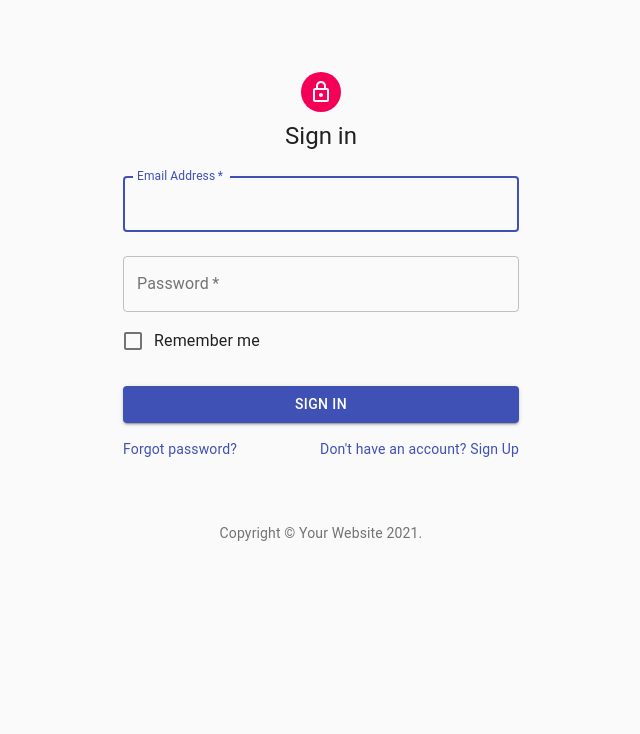
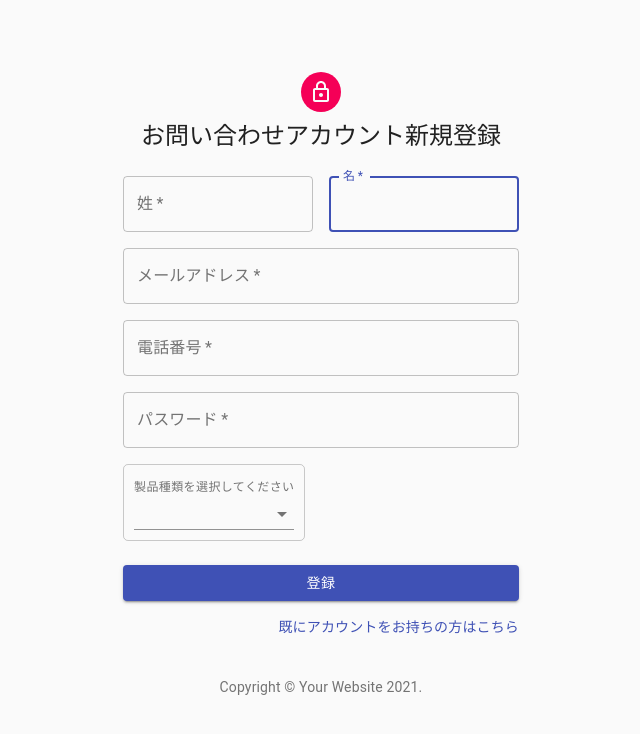
Before and after one commit to kenji-kk/contact-system-react-ts-firebase, a React (Create React App) app: page / in a window 1280 px wide. Shown: the top 734 px of the page, without its empty margins (319-959 px from the left). Built offline with nearby package versions, Linux system fonts and the light colour scheme.

Commit message:
プルダウンメニュー作成

```diff
--- a/src/App.js
+++ b/src/App.js
@@ -1,5 +1,5 @@
 import './App.css';
-import NewGuestPage from './components/pages/NewGuestPage'
+import {NewGuestPage} from './components/pages/NewGuestPage'
 
 function App() {
   return (
--- /dev/null
+++ b/src/components/atomos/buttons/ProductSelectButton.jsx
@@ -0,0 +1,47 @@
+import * as React from 'react';
+import InputLabel from '@material-ui/core/InputLabel';
+import MenuItem from '@material-ui/core/MenuItem';
+import FormHelperText from '@material-ui/core/FormHelperText';
+import FormControl from '@material-ui/core/FormControl';
+import Select from '@material-ui/core/Select';
+
+import './buttons.css';
+
+export function ProductSelectButton() {
+  const [age, setAge] = React.useState('');
+
+  const handleChange = (event) => {
+    setAge(event.target.value);
+  };
+
+  return (
+    <div className="ProductSelectButtonWrap">
+      <FormControl sx={{ m: 1, minWidth: 120 }}>
+        <InputLabel id="product-simple-select-helper-label"></InputLabel>
+        <FormHelperText>製品種類を選択してください</FormHelperText>
+        <Select
+          labelId="product-simple-select-helper-label"
+          id="product-simple-select-helper"
+          value={age}
+          onChange={handleChange}
+        >
+          <MenuItem value={1}>A001</MenuItem>
+          <MenuItem value={2}>A002</MenuItem>
+          <MenuItem value={3}>A003</MenuItem>
+          <MenuItem value={4}>A004</MenuItem>
+          <MenuItem value={5}>A005</MenuItem>
+          <MenuItem value={6}>A006</MenuItem>
+          <MenuItem value={7}>A007</MenuItem>
+          <MenuItem value={8}>A008</MenuItem>
+          <MenuItem value={9}>A009</MenuItem>
+          <MenuItem value={10}>A0011</MenuItem>
+          <MenuItem value={12}>A0012</MenuItem>
+          <MenuItem value={13}>A0013</MenuItem>
+          <MenuItem value={14}>A0014</MenuItem>
+          <MenuItem value={15}>A0015</MenuItem>
+          <MenuItem value={16}>A0016</MenuItem>
+        </Select>
+      </FormControl>
+    </div>
+  );
+}
--- /dev/null
+++ b/src/components/atomos/buttons/buttons.css
@@ -0,0 +1,12 @@
+/* ProductSelectButton */
+
+.ProductSelectButtonWrap {
+    display: inline-block;
+    border: 1px solid rgba(0, 0, 0, 0.2);
+    border-radius: 5px;
+    padding: 10px;
+}
+
+.ProductSelectButtonWrap:hover {
+    border: 1px solid rgba(0, 0, 0, 1);
+}
--- a/src/components/pages/NewGuestPage.jsx
+++ b/src/components/pages/NewGuestPage.jsx
@@ -3,8 +3,6 @@ import Avatar from '@material-ui/core/Avatar';
 import Button from '@material-ui/core/Button';
 import CssBaseline from '@material-ui/core/CssBaseline';
 import TextField from '@material-ui/core/TextField';
-import FormControlLabel from '@material-ui/core/FormControlLabel';
-import Checkbox from '@material-ui/core/Checkbox';
 import Link from '@material-ui/core/Link';
 import Grid from '@material-ui/core/Grid';
 import Box from '@material-ui/core/Box';
@@ -12,6 +10,8 @@ import LockOutlinedIcon from '@material-ui/icons/LockOutlined';
 import Typography from '@material-ui/core/Typography';
 import { makeStyles } from '@material-ui/core/styles';
 import Container from '@material-ui/core/Container';
+
+import {ProductSelectButton} from '../atomos/buttons/ProductSelectButton';
 
 function Copyright() {
   return (
@@ -39,14 +39,14 @@ const useStyles = makeStyles((theme) => ({
   },
   form: {
     width: '100%', // Fix IE 11 issue.
-    marginTop: theme.spacing(1),
+    marginTop: theme.spacing(3),
   },
   submit: {
     margin: theme.spacing(3, 0, 2),
   },
 }));
 
-export default function SignIn() {
+export function NewGuestPage() {
   const classes = useStyles();
 
   return (
@@ -57,35 +57,71 @@ export default function SignIn() {
             <LockOutlinedIcon />
           </Avatar>
           <Typography component="h1" variant="h5">
-          Sign in
+            お問い合わせアカウント新規登録
           </Typography>
           <form className={classes.form} noValidate>
+            <Grid container spacing={2}>
+              <Grid item xs={12} sm={6}>
                 <TextField
                   variant="outlined"
-            margin="normal"
+                  required
+                  fullWidth
+                  id="lastName"
+                  label="姓"
+                  name="lastName"
+                  autoComplete="lname"
+                />
+              </Grid>
+              <Grid item xs={12} sm={6}>
+                <TextField
+                  autoComplete="fname"
+                  name="firstName"
+                  variant="outlined"
+                  required
+                  fullWidth
+                  id="firstName"
+                  label="名"
+                  autoFocus
+                />
+              </Grid>
+              <Grid item xs={12}>
+                <TextField
+                  variant="outlined"
                   required
                   fullWidth
                   id="email"
-            label="Email Address"
+                  label="メールアドレス"
                   name="email"
                   autoComplete="email"
-            autoFocus
                 />
+              </Grid>
+              <Grid item xs={12}>
                 <TextField
                   variant="outlined"
-            margin="normal"
+                  required
+                  fullWidth
+                  id="phone number"
+                  label="電話番号"
+                  name="phone number"
+                  autoComplete="phone number"
+                />
+              </Grid>
+              <Grid item xs={12}>
+                <TextField
+                  variant="outlined"
                   required
                   fullWidth
                   name="password"
-            label="Password"
+                  label="パスワード"
                   type="password"
                   id="password"
                   autoComplete="current-password"
                 />
-          <FormControlLabel
-            control={<Checkbox value="remember" color="primary" />}
-            label="Remember me"
-          />
+              </Grid>
+              <Grid item xs={12}>
+                <ProductSelectButton />
+              </Grid>
+            </Grid>
             <Button
               type="submit"
               fullWidth
@@ -93,23 +129,18 @@ export default function SignIn() {
               color="primary"
               className={classes.submit}
             >
-            Sign In
+              登録
             </Button>
-          <Grid container>
-            <Grid item xs>
-              <Link href="#" variant="body2">
-                Forgot password?
-              </Link>
-            </Grid>
+            <Grid container justify="flex-end">
               <Grid item>
                 <Link href="#" variant="body2">
-                {"Don't have an account? Sign Up"}
+                  既にアカウントをお持ちの方はこちら
                 </Link>
               </Grid>
             </Grid>
           </form>
         </div>
-      <Box mt={8}>
+        <Box mt={5}>
           <Copyright />
         </Box>
       </Container>
```
Lines whose indentation alone changed are shown as unchanged.
